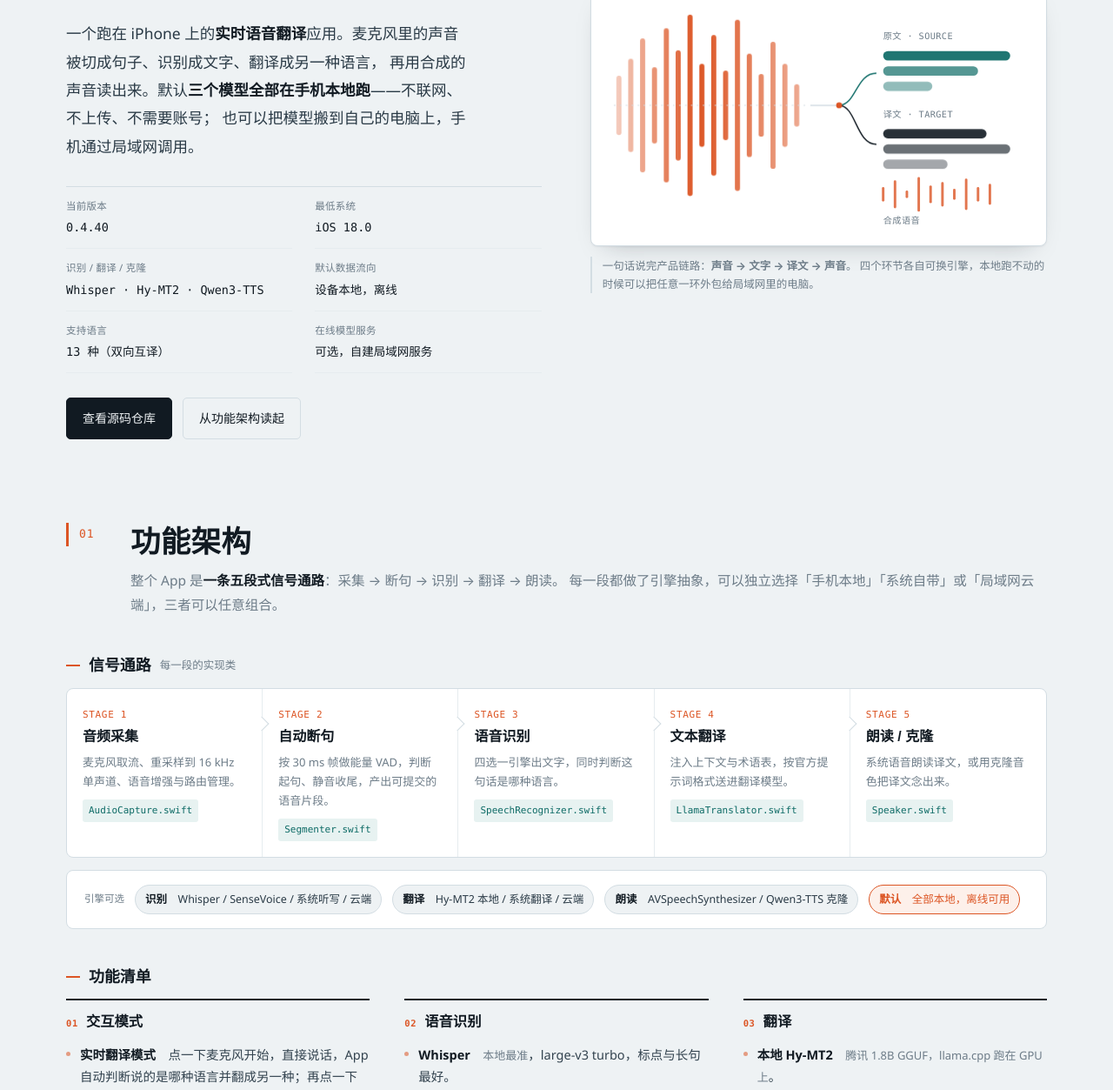
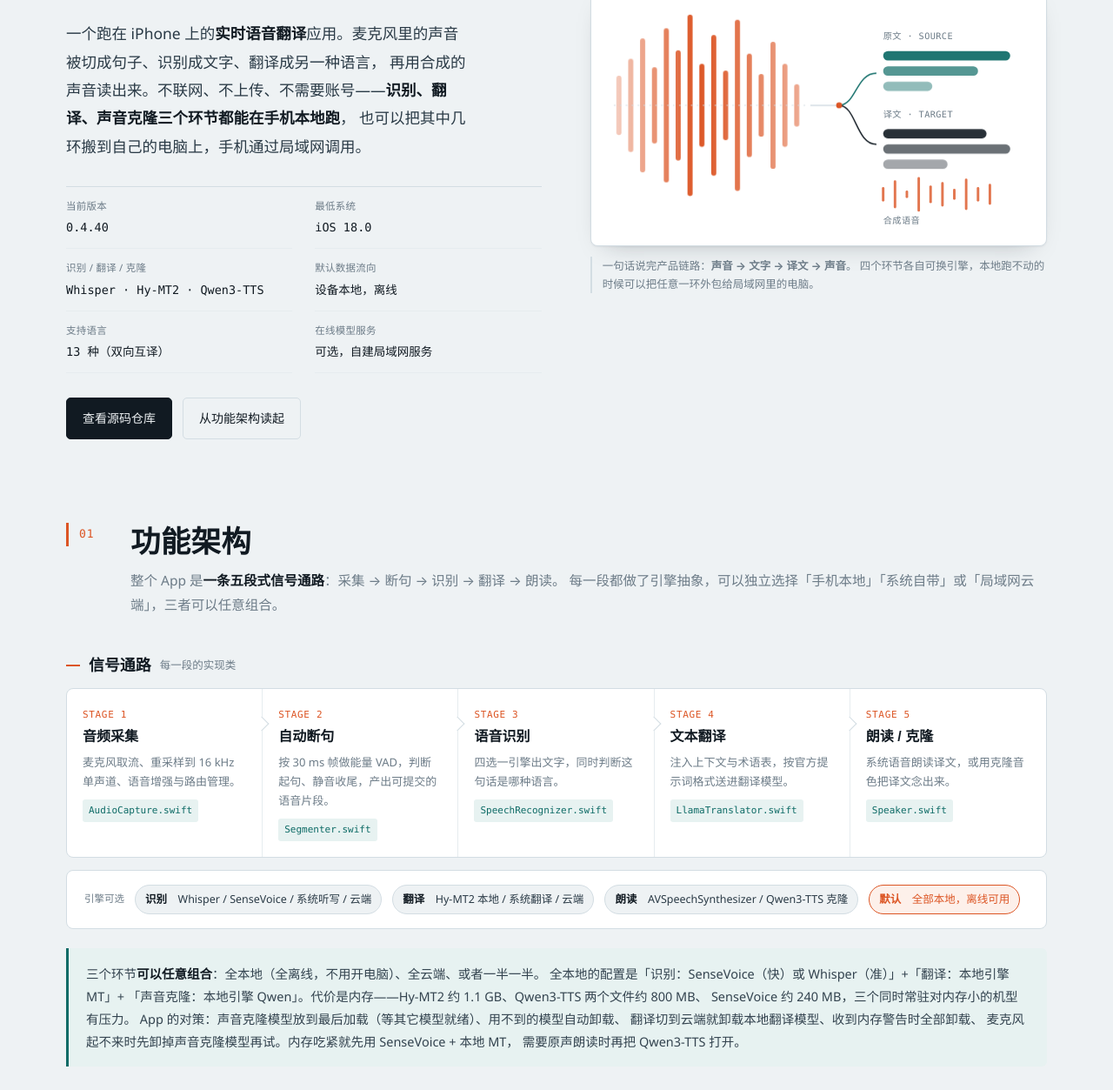
Before and after one commit to qianyueping1211/Hear, a plain HTML site: page docs/index.html in a window 1280 px wide. Shown: the part 298-1551 px from the top of the page at 87% size. Drawn offline with Linux system fonts and the light colour scheme.

Commit message:
文档：写清三个引擎怎么全本地配、内存代价和 App 的卸载策略；只改文档时不再重新打包 IPA

```diff
--- a/docs/index.html
+++ b/docs/index.html
@@ -368,8 +368,8 @@ section.band{scroll-margin-top:62px}
       <h1>听见<span class="lat">HEAR</span></h1>
       <p class="lead">
         一个跑在 iPhone 上的<b>实时语音翻译</b>应用。麦克风里的声音被切成句子、识别成文字、翻译成另一种语言，
-        再用合成的声音读出来。默认<b>三个模型全部在手机本地跑</b>——不联网、不上传、不需要账号；
-        也可以把模型搬到自己的电脑上，手机通过局域网调用。
+        再用合成的声音读出来。不联网、不上传、不需要账号——<b>识别、翻译、声音克隆三个环节都能在手机本地跑</b>，
+        也可以把其中几环搬到自己的电脑上，手机通过局域网调用。
       </p>
 
       <dl class="facts">
@@ -520,6 +520,17 @@ section.band{scroll-margin-top:62px}
       <span class="opt"><b>翻译</b>　Hy-MT2 本地 / 系统翻译 / 云端</span>
       <span class="opt"><b>朗读</b>　AVSpeechSynthesizer / Qwen3-TTS 克隆</span>
       <span class="opt on"><b>默认</b>　全部本地，离线可用</span>
+    </div>
+
+    <div class="note">
+      三个环节<strong>可以任意组合</strong>：全本地（全离线，不用开电脑）、全云端、或者一半一半。
+      全本地的配置是「识别：SenseVoice（快）或 Whisper（准）」+「翻译：本地引擎 MT」+
+      「声音克隆：本地引擎 Qwen」。代价是内存——Hy-MT2 约 1.1 GB、Qwen3-TTS 两个文件约 800 MB、
+      SenseVoice 约 240 MB，三个同时常驻对内存小的机型有压力。
+      App 的对策：声音克隆模型放到最后加载（等其它模型就绪）、用不到的模型自动卸载、
+      翻译切到云端就卸载本地翻译模型、收到内存警告时全部卸载、
+      麦克风起不来时先卸掉声音克隆模型再试。内存吃紧就先用 SenseVoice + 本地 MT，
+      需要原声朗读时再把 Qwen3-TTS 打开。
     </div>
 
     <h3 class="subhead">功能清单</h3>
```
Also changed, not shown: .github/workflows/build-ipa.yml.
